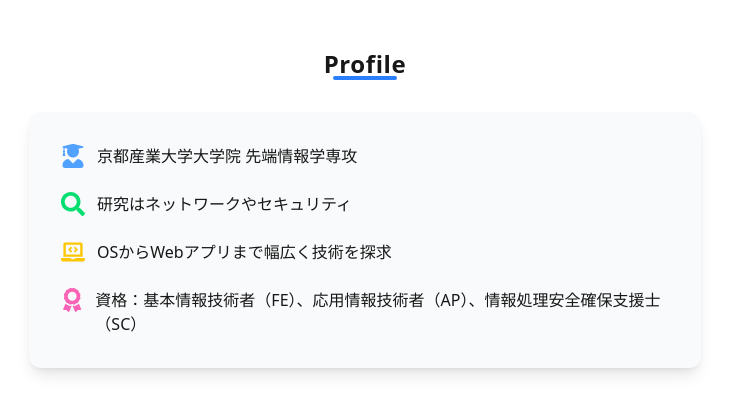
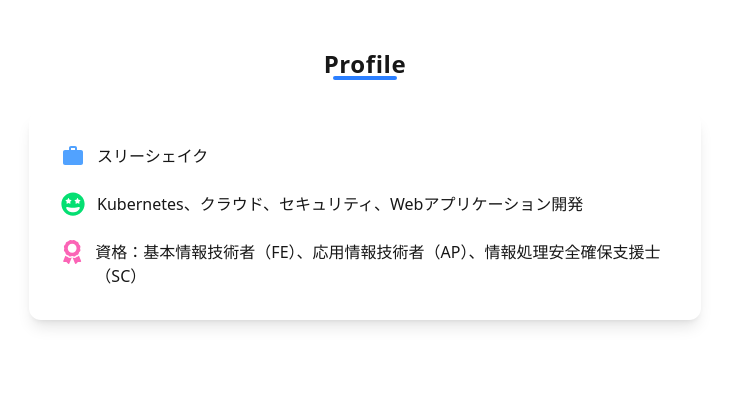
Before and after one commit to moz-sec/moz-sec.github.io, a Next.js app: page /components/Profile in a window 1280 px wide. Shown: the top 414 px of the page, without its empty margins (275-1004 px from the left). Built offline with nearby package versions, Linux system fonts and the light colour scheme.

Commit message:
feat: i change this because got a job

```diff
--- a/src/pages/components/About.tsx
+++ b/src/pages/components/About.tsx
@@ -24,13 +24,13 @@ const About = () => {
           </p>
           <p className="mb-2">
             <FaLocationDot className="inline-block mr-2" />
-            京都
+            東京
           </p>
           <p className="mb-2">
             <FaEnvelope className="inline-block mr-2" />
             <a
               href="mailto:m0253c@gmail.com"
-              className="hover:text-[var(--link-hover-color)] transition-colors"
+              className="hover:text-(--link-hover-color) transition-colors"
             >
               m0253c@gmail.com
             </a>
@@ -39,7 +39,7 @@ const About = () => {
             <FaSquareXTwitter className="inline-block mr-2" />
             <a
               href="https://x.com/moz_sec_"
-              className="hover:text-[var(--link-hover-color)] transition-colors"
+              className="hover:text-(--link-hover-color) transition-colors"
               target="_blank"
               rel="noopener noreferrer"
             >
--- a/src/pages/components/Profile.tsx
+++ b/src/pages/components/Profile.tsx
@@ -1,22 +1,19 @@
 import {
-  FaUserGraduate,
-  FaLaptopCode,
   FaAward,
-  FaSearch,
+  FaGrinStars,
 } from "react-icons/fa";
+
+import { MdOutlineWork } from "react-icons/md";
+
 
 const profileItems = [
   {
-    icon: <FaUserGraduate className="text-blue-400 text-2xl mr-3" />,
-    text: "京都産業大学大学院 先端情報学専攻",
+    icon: <MdOutlineWork className="text-blue-400 text-2xl mr-3" />,
+    text: "スリーシェイク",
   },
   {
-    icon: <FaSearch className="text-green-400 text-2xl mr-3" />,
-    text: "研究はネットワークやセキュリティ",
-  },
-  {
-    icon: <FaLaptopCode className="text-yellow-400 text-2xl mr-3" />,
-    text: "OSからWebアプリまで幅広く技術を探求",
+    icon: <FaGrinStars className="text-green-400 text-2xl mr-3" />,
+    text: "Kubernetes、クラウド、セキュリティ、Webアプリケーション開発",
   },
   {
     icon: <FaAward className="text-pink-400 text-2xl mr-3" />,
@@ -27,11 +24,11 @@ const profileItems = [
 const Profile = () => {
   return (
     <section id="profile" className="max-w-2xl mx-auto py-12">
-      <h2 className="text-2xl font-bold mb-8 text-center tracking-wide relative text-[var(--foreground)]">
+      <h2 className="text-2xl font-bold mb-8 text-center tracking-wide relative text-(--foreground)">
         <span className="relative z-10">Profile</span>
         <span className="absolute left-1/2 -translate-x-1/2 bottom-0 w-16 h-1 bg-blue-500 rounded-full z-0"></span>
       </h2>
-      <div className="rounded-xl shadow-lg p-8 space-y-6 text-[var(--card-foreground)] bg-[var(--card-background)]">
+      <div className="rounded-xl shadow-lg p-8 space-y-6 text-(--card-foreground) bg-[--card-background]">
         {profileItems.map((item, i) => (
           <div key={i} className="flex items-start">
             {item.icon}
```
